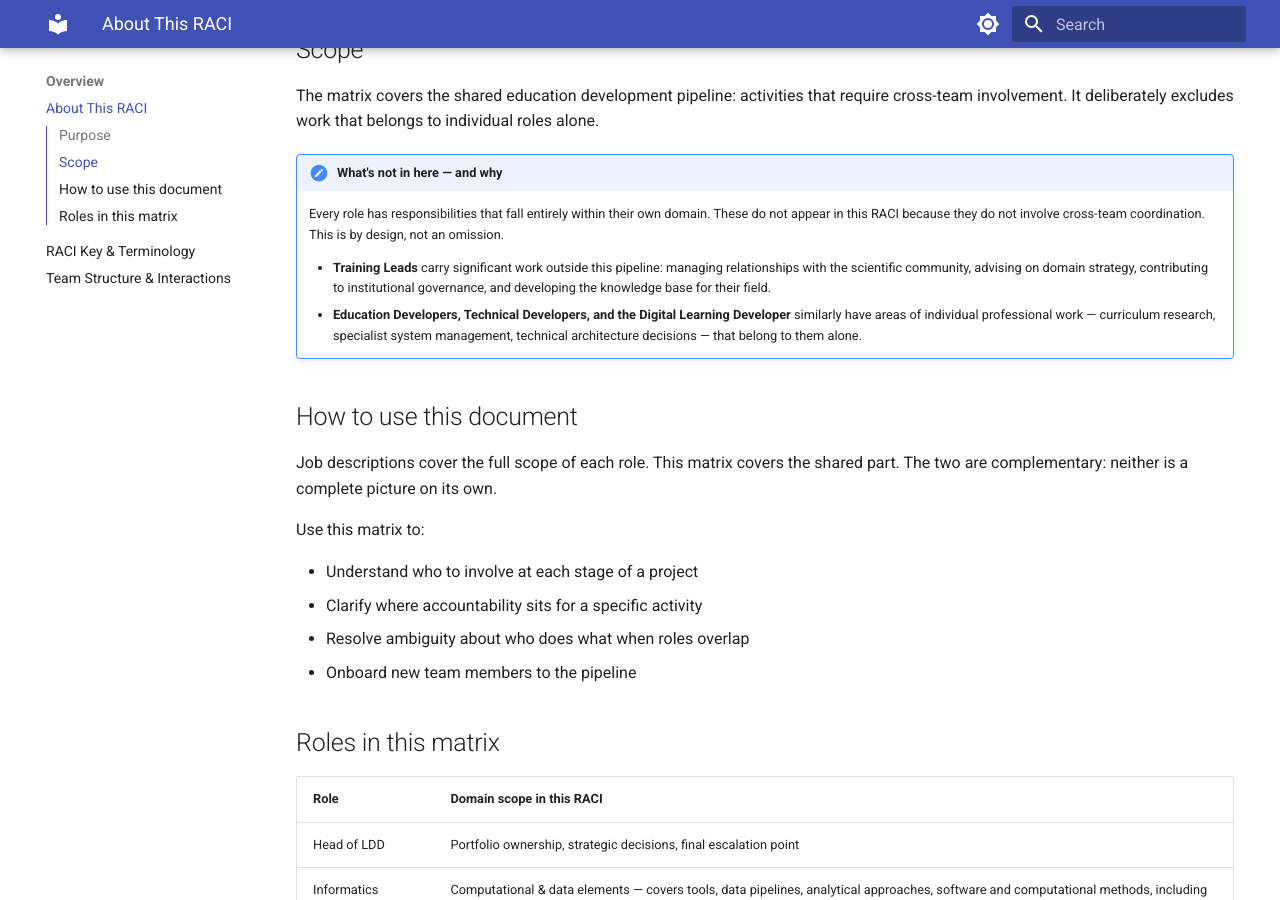
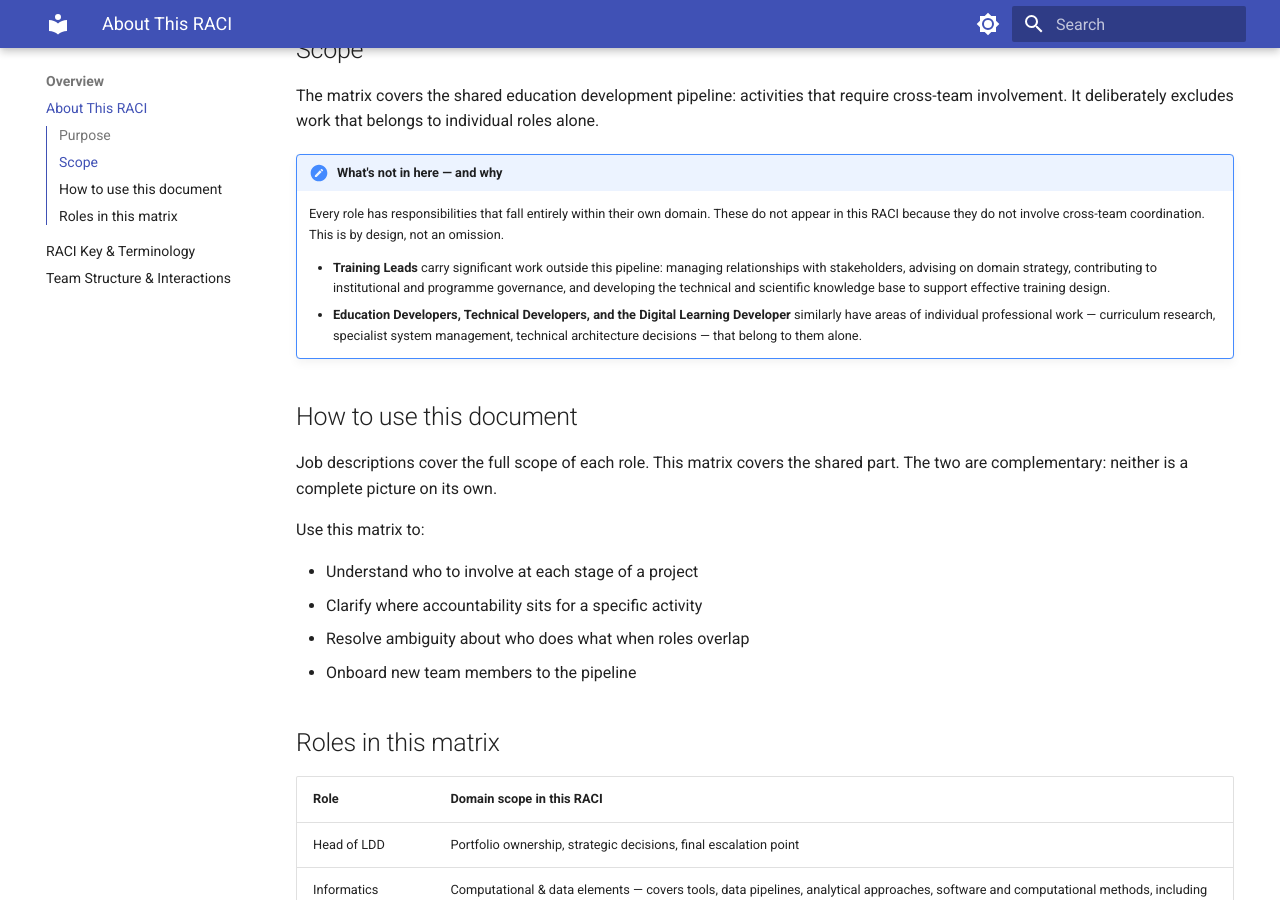
Before and after one commit to alicematimba/raci_team2, an MkDocs documentation site: the page built from docs/overview/about.md, in a window 1280 px wide and 900 px high, scrolled down 338 px. Built offline with MkDocs 1.6.1 and Material for MkDocs 9.7.7, drawn with Linux system fonts in a browser that asks for light colours.

Commit message:
Update about.md

```diff
--- a/docs/overview/about.md
+++ b/docs/overview/about.md
@@ -11,7 +11,7 @@ The matrix covers the shared education development pipeline: activities that req
 !!! note "What's not in here — and why"
     Every role has responsibilities that fall entirely within their own domain. These do not appear in this RACI because they do not involve cross-team coordination. This is by design, not an omission.
 
-    - **Training Leads** carry significant work outside this pipeline: managing relationships with the scientific community, advising on domain strategy, contributing to institutional governance, and developing the knowledge base for their field.
+    - **Training Leads** carry significant work outside this pipeline: managing relationships with stakeholders, advising on domain strategy, contributing to institutional and programme governance, and developing the technical and scientific knowledge base to support effective training design.
     - **Education Developers, Technical Developers, and the Digital Learning Developer** similarly have areas of individual professional work — curriculum research, specialist system management, technical architecture decisions — that belong to them alone.
 
 ## How to use this document
```
